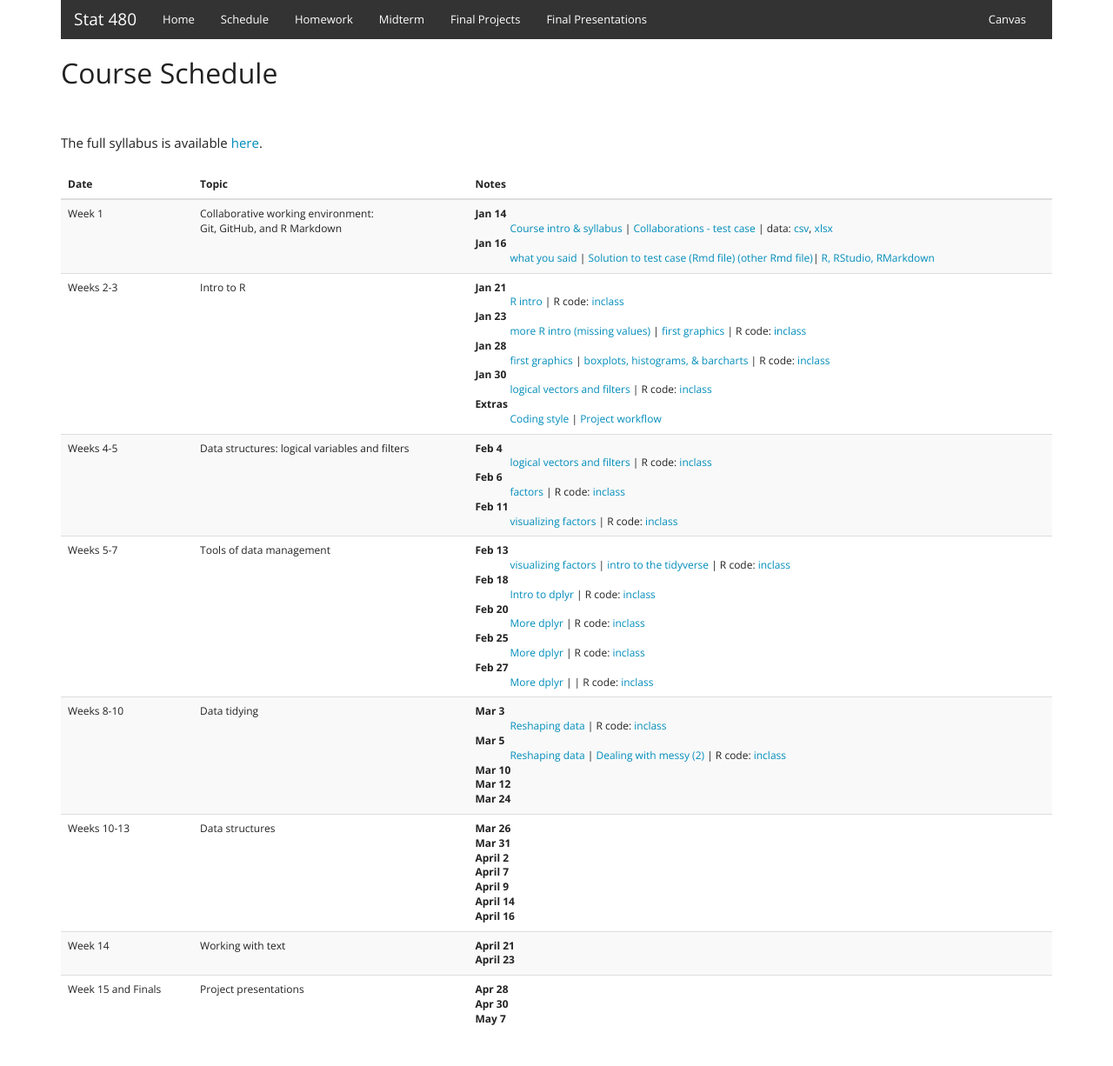
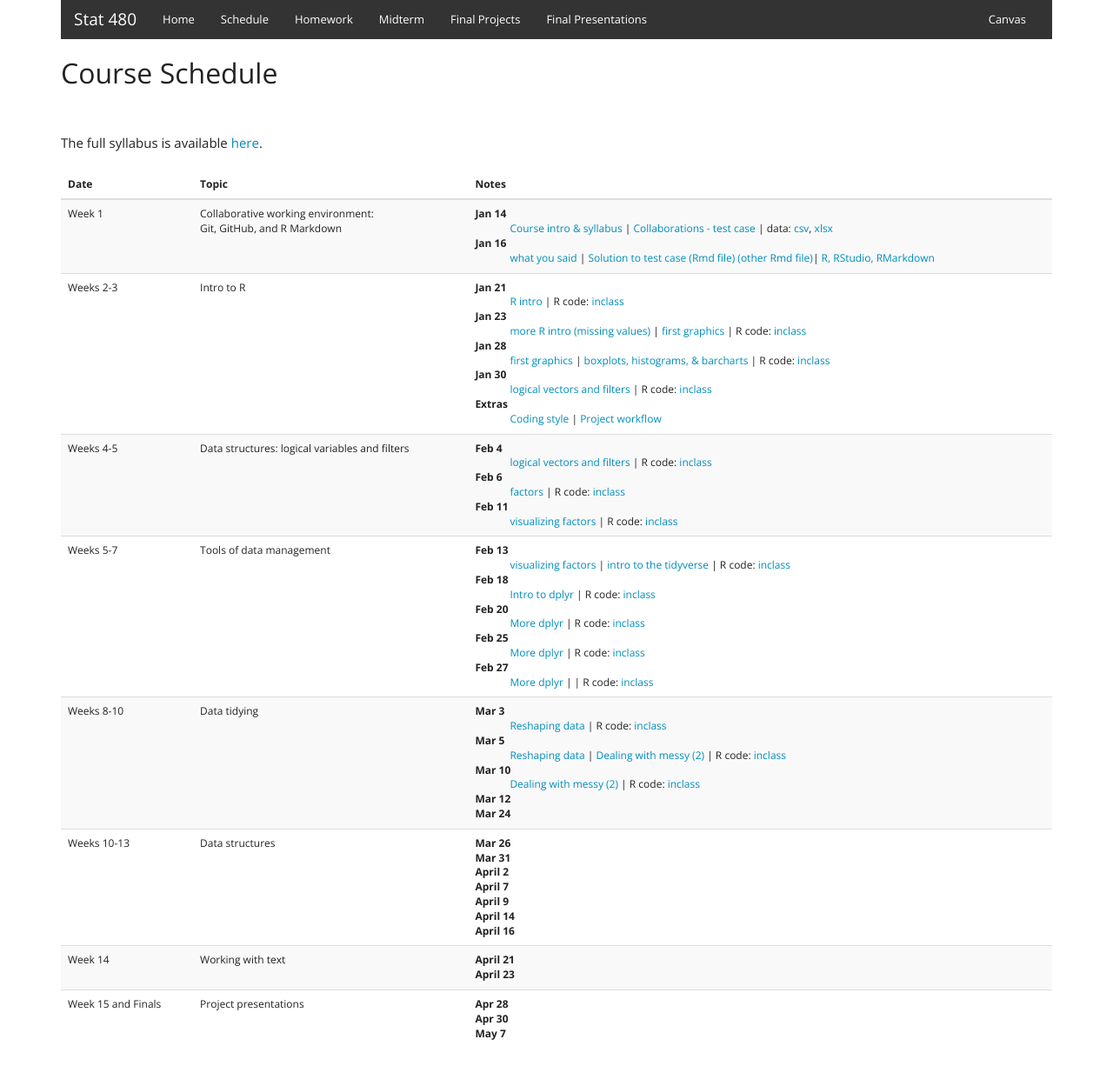
Before and after one commit to Stat480-at-ISU/Stat480-at-ISU.github.io, a Jekyll site: the page built from schedule.html, in a window 1280 px wide. Shown: the whole page at 87% size. Built offline with Jekyll 4.4.1, drawn with Linux system fonts in a browser that asks for light colours.

Commit message:
another attempt to update sched

```diff
--- a/schedule.html
+++ b/schedule.html
@@ -107,7 +107,7 @@
           <dt>Mar 5</dt>
           <dd><a href="../materials-2020/03_tidyverse/05_tidyr.html" target=_blank>Reshaping data</a> | <a href="../materials-2020/03_tidyverse/06_messy-2.html" target=_blank>Dealing with messy (2)</a> | R code: <a href="code/mar05-inclass.R">inclass</a></dd>
           <dt>Mar 10</dt>
-          <dd></dd>
+          <dd><a href="../materials-2020/03_tidyverse/06_messy-2.html" target=_blank>Dealing with messy (2)</a> | R code: <a href="code/mar10-inclass.R">inclass</a></dd>
 
           <dt>Mar 12</dt>
           <dd></dd>
```
Also changed, not shown: 1 other file.
